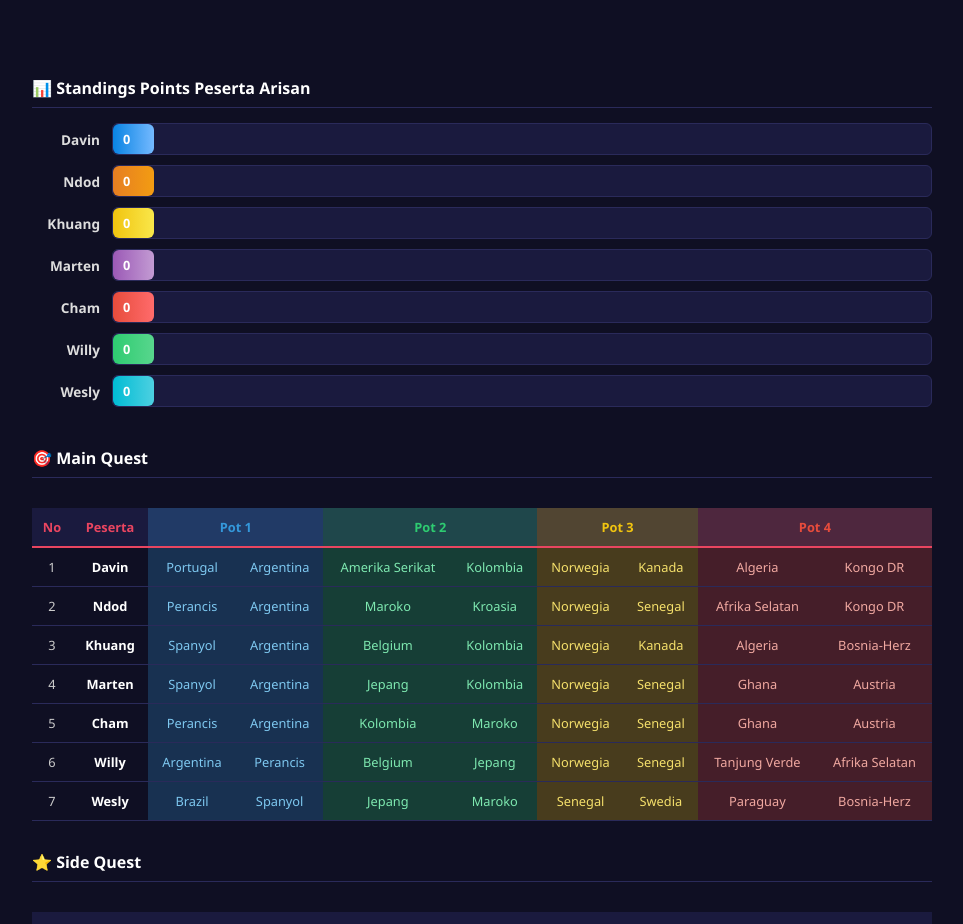
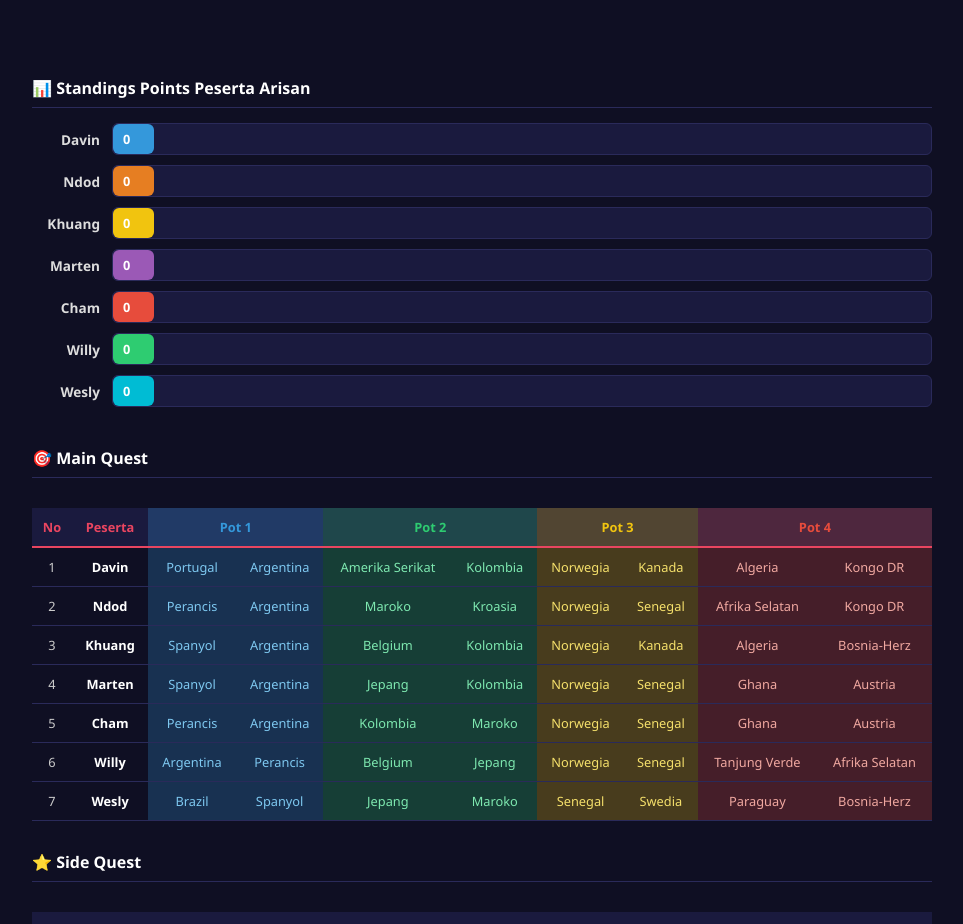
Before and after one commit to ndodhendro/arisan-wc-2026-knockout-hash-pku, a plain HTML site: page index.html in a window 1280 px wide. Shown: the part 985-1909 px from the top of the page, without its empty margins (158-1121 px from the left). Drawn offline with Linux system fonts and the light colour scheme.

Commit message:
Add files via upload

```diff
--- a/index.html
+++ b/index.html
@@ -533,7 +533,7 @@
             <div class="chart-row">
                 <div class="chart-label">Davin</div>
                 <div class="chart-bar-wrapper">
-                    <div class="chart-bar" style="width: 5%; background: linear-gradient(90deg, #0984e3, #74b9ff);">
+                    <div class="chart-bar" style="width: 5%; background: #3498db;">
                         <span class="chart-value">0</span>
                     </div>
                 </div>
@@ -541,7 +541,7 @@
             <div class="chart-row">
                 <div class="chart-label">Ndod</div>
                 <div class="chart-bar-wrapper">
-                    <div class="chart-bar" style="width: 5%; background: linear-gradient(90deg, #e67e22, #f39c12);">
+                    <div class="chart-bar" style="width: 5%; background: #e67e22;">
                         <span class="chart-value">0</span>
                     </div>
                 </div>
@@ -549,7 +549,7 @@
             <div class="chart-row">
                 <div class="chart-label">Khuang</div>
                 <div class="chart-bar-wrapper">
-                    <div class="chart-bar" style="width: 5%; background: linear-gradient(90deg, #f1c40f, #f9e74a);">
+                    <div class="chart-bar" style="width: 5%; background: #f1c40f;">
                         <span class="chart-value">0</span>
                     </div>
                 </div>
@@ -557,7 +557,7 @@
             <div class="chart-row">
                 <div class="chart-label">Marten</div>
                 <div class="chart-bar-wrapper">
-                    <div class="chart-bar" style="width: 5%; background: linear-gradient(90deg, #9b59b6, #c39bd3);">
+                    <div class="chart-bar" style="width: 5%; background: #9b59b6;">
                         <span class="chart-value">0</span>
                     </div>
                 </div>
@@ -565,7 +565,7 @@
             <div class="chart-row">
                 <div class="chart-label">Cham</div>
                 <div class="chart-bar-wrapper">
-                    <div class="chart-bar" style="width: 5%; background: linear-gradient(90deg, #e74c3c, #ff6b6b);">
+                    <div class="chart-bar" style="width: 5%; background: #e74c3c;">
                         <span class="chart-value">0</span>
                     </div>
                 </div>
@@ -573,7 +573,7 @@
             <div class="chart-row">
                 <div class="chart-label">Willy</div>
                 <div class="chart-bar-wrapper">
-                    <div class="chart-bar" style="width: 5%; background: linear-gradient(90deg, #2ecc71, #58d68d);">
+                    <div class="chart-bar" style="width: 5%; background: #2ecc71;">
                         <span class="chart-value">0</span>
                     </div>
                 </div>
@@ -581,7 +581,7 @@
             <div class="chart-row">
                 <div class="chart-label">Wesly</div>
                 <div class="chart-bar-wrapper">
-                    <div class="chart-bar" style="width: 5%; background: linear-gradient(90deg, #00bcd4, #4dd0e1);">
+                    <div class="chart-bar" style="width: 5%; background: #00bcd4;">
                         <span class="chart-value">0</span>
                     </div>
                 </div>
```
